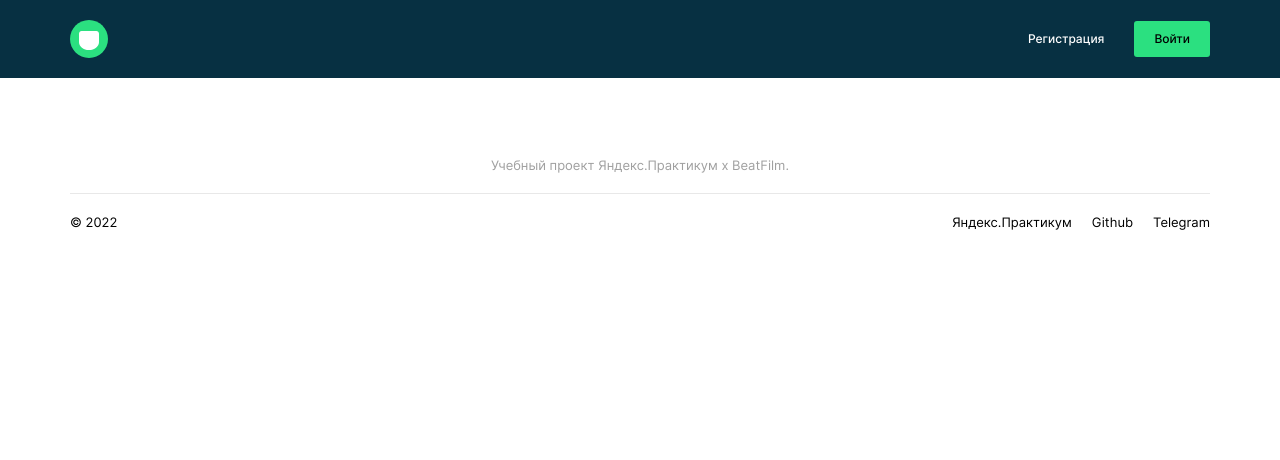
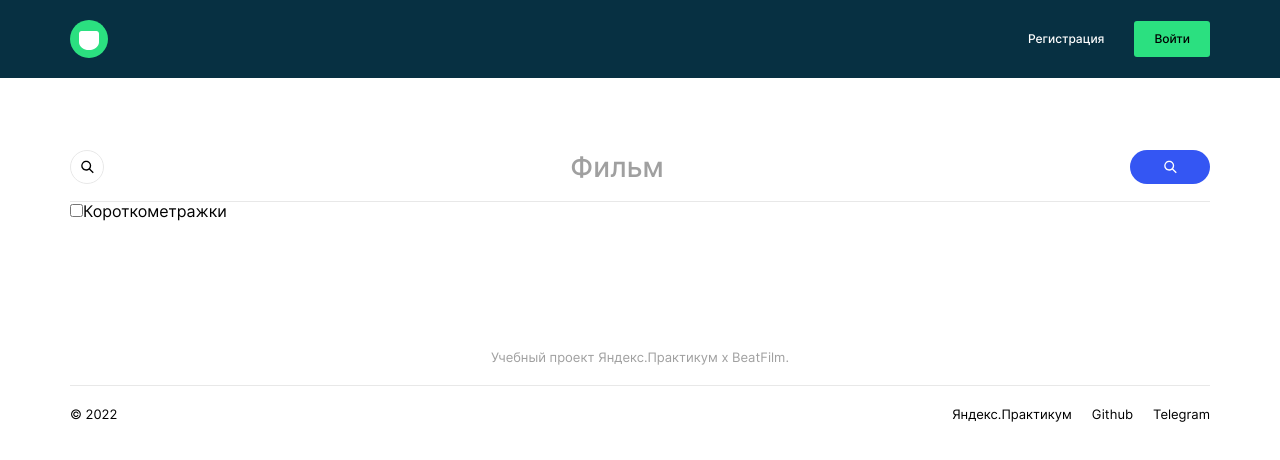
Before and after one commit to Avellow/movies-explorer-frontend, a React (Create React App) app: page / in a window 1280 px wide. Shown: the top 460 px of the page. Built offline with nearby package versions, Linux system fonts and the light colour scheme.

Commit message:
feature сверстать форму поиска

```diff
--- a/src/components/Button/Button.js
+++ b/src/components/Button/Button.js
@@ -2,7 +2,7 @@ import { useCallback } from 'react';
 
 function Button(props) {
     const {
-        text,
+        text = '',
         theme,
     } = props;
 
@@ -14,6 +14,8 @@ function Button(props) {
                 return 'button_theme_light';
             case 'light-bordered':
                 return 'button_theme_light-bordered';
+            case 'search':
+                return 'button_theme_search';
             default:
                 return '';
         }
--- /dev/null
+++ b/src/components/Button/_theme/Button_theme_search.css
@@ -0,0 +1,9 @@
+.button_theme_search {
+    border-radius: 48px;
+    background-color: #3456F3;
+    background-image: url(./../../../images/searchform/icon-btn.svg);
+    background-repeat: no-repeat;
+    background-position: center;
+    width: 80px;
+    height: 34px;
+}
--- a/src/components/Movies/Movies.js
+++ b/src/components/Movies/Movies.js
@@ -1,7 +1,9 @@
+import SearchForm from "../SearchForm/SearchForm";
+
 function Movies() {
     return (
         <main className='Movies'>
-
+            <SearchForm />
         </main>
     )
 }
--- /dev/null
+++ b/src/components/SearchForm/SearchForm.css
@@ -0,0 +1,3 @@
+.SearchForm {
+    padding: 70px 0 49px;
+}
--- /dev/null
+++ b/src/components/SearchForm/SearchForm.js
@@ -0,0 +1,34 @@
+import searchIcon from '../../images/searchform/icon.svg';
+import Button from "../Button/Button";
+
+function SearchForm() {
+    return (
+        <section className='SearchForm'>
+            <form className='SearchForm__form'>
+                <img
+                    className='SearchForm__search-icon'
+                    src={searchIcon}
+                    alt='иконка поиска'
+                />
+                <input
+                    className='SearchForm__input'
+                    type='text'
+                    placeholder='Фильм'
+                />
+                <Button
+                    theme='search'
+                />
+            </form>
+            <input
+                className='SearchForm__switch'
+                id='switch'
+                type='checkbox'
+            />
+            <label
+                for='switch'
+            >Короткометражки</label>
+        </section>
+    )
+}
+
+export default SearchForm;
--- /dev/null
+++ b/src/components/SearchForm/__form/SearchForm__form.css
@@ -0,0 +1,7 @@
+.SearchForm__form {
+    display: flex;
+    align-items: center;
+    justify-content: space-between;
+    padding: 0 0 15px;
+    border-bottom: 1px solid #E8E8E8;
+}
--- /dev/null
+++ b/src/components/SearchForm/__input/SearchForm__input.css
@@ -0,0 +1,16 @@
+.SearchForm__input {
+    border: none;
+    text-align: center;
+    padding: 3px;
+    margin: 0 10px;
+    width: 70%;
+    outline: none;
+    font-weight: 500;
+    font-size: 28px;
+}
+
+.SearchForm__input::placeholder {
+    color: #A0A0A0;
+    font-weight: 500;
+    font-size: 28px;
+}
--- /dev/null
+++ b/src/components/SearchForm/__switch/SearchForm__switch.css
@@ -0,0 +1,3 @@
+.SearchForm__switch {
+    margin: 0 auto;
+}
--- a/src/index.css
+++ b/src/index.css
@@ -6,6 +6,7 @@
 @import url(./components/Button/_theme/Button_theme_main.css);
 @import url(./components/Button/_theme/Button_theme_light.css);
 @import url(./components/Button/_theme/Button_theme_light-bordered.css);
+@import url(./components/Button/_theme/Button_theme_search.css);
 
 @import url(./components/section-title/section-title.css);
 
@@ -51,6 +52,11 @@
 
 @import url(./components/Movies/Movies.css);
 
+@import url(./components/SearchForm/SearchForm.css);
+@import url(./components/SearchForm/__form/SearchForm__form.css);
+@import url(./components/SearchForm/__input/SearchForm__input.css);
+@import url(./components/SearchForm/__switch/SearchForm__switch.css);
+
 @import url(./components/Footer/Footer.css);
 @import url(./components/Footer/__subtitle/Footer__subtitle.css);
 @import url(./components/Footer/__copyright/Footer__copyright.css);
```
Also changed, not shown: src/images/searchform/icon-btn.svg (added), src/images/searchform/icon.svg (added).
